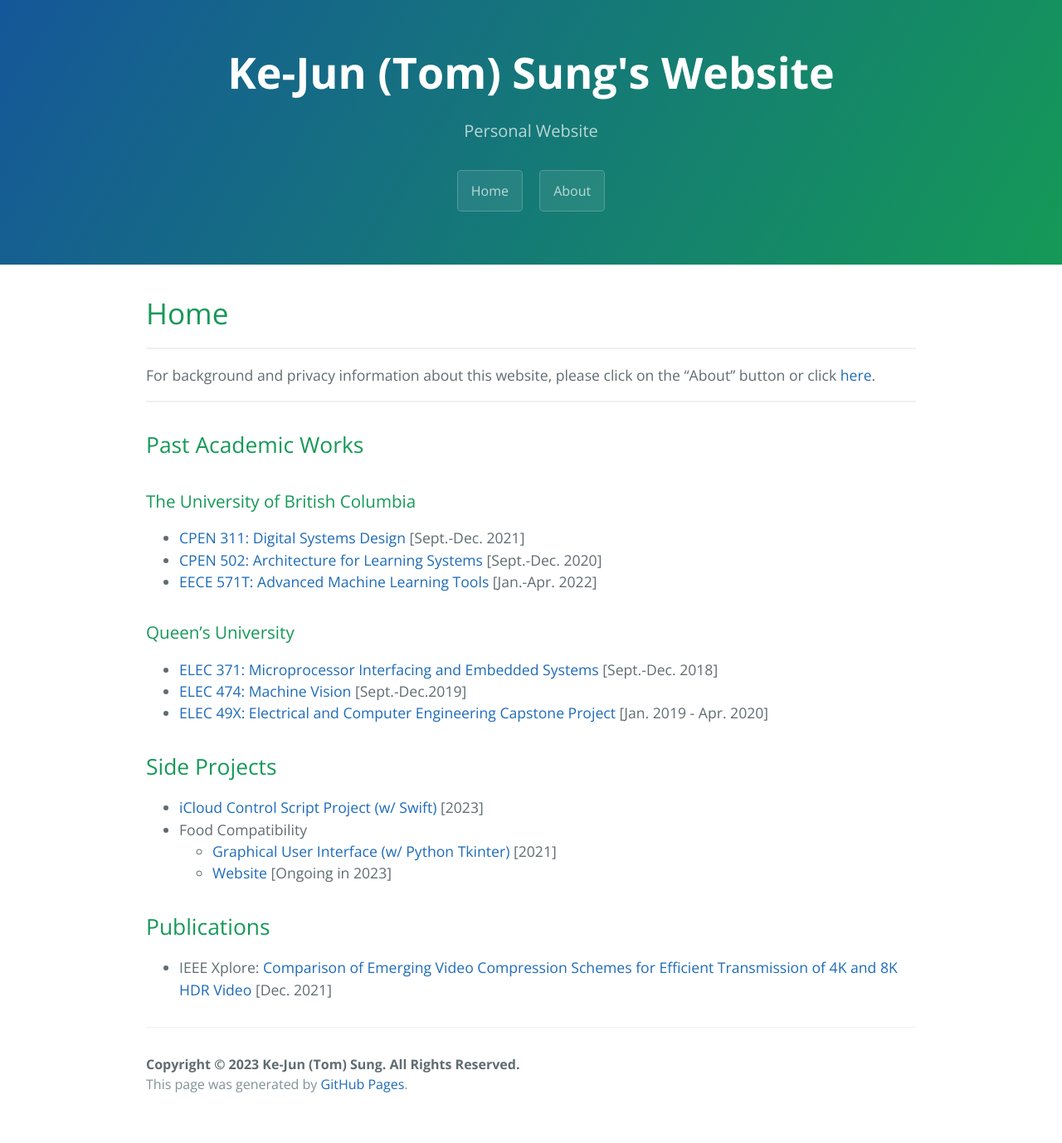
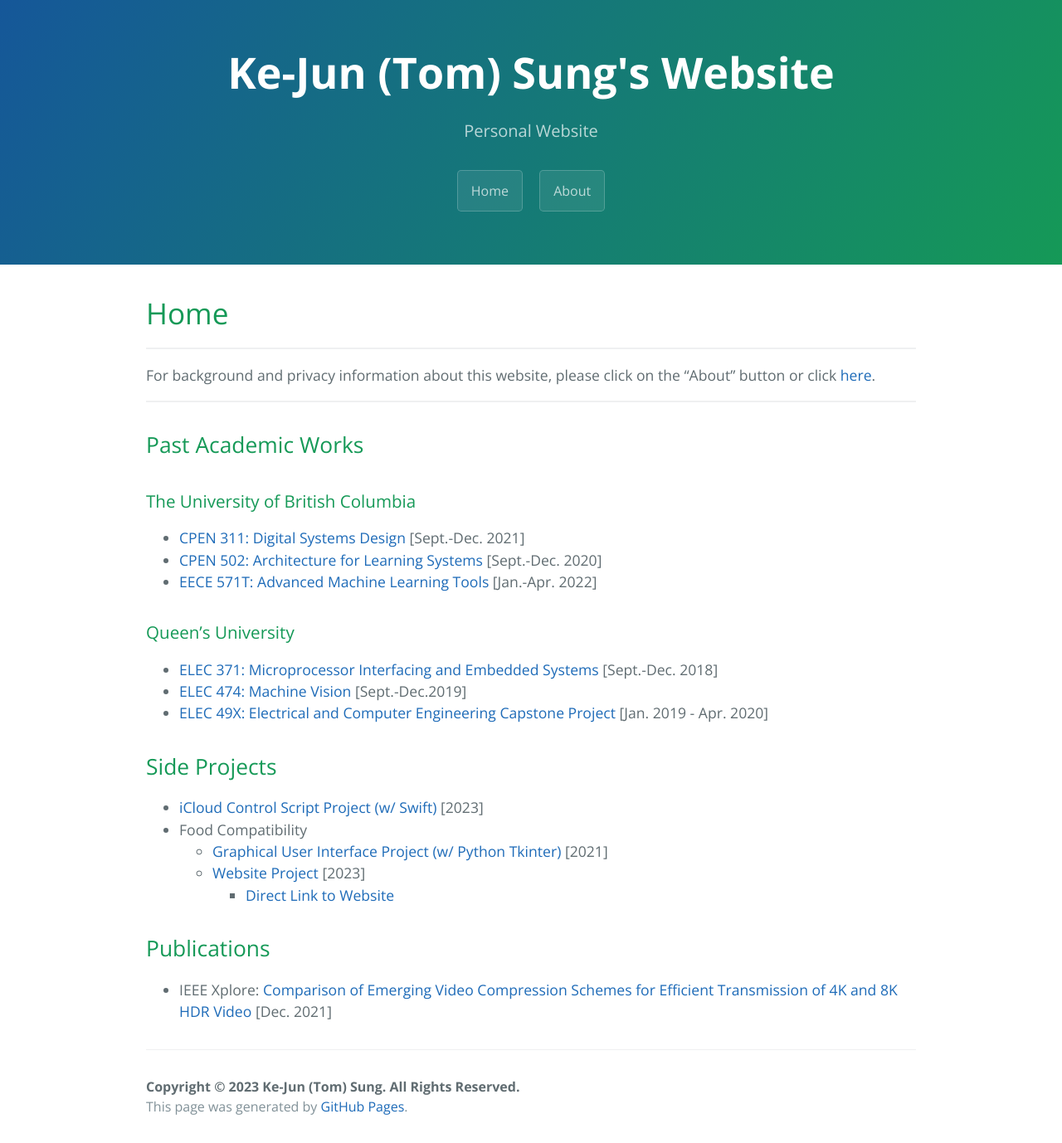
Before and after one commit to tkjsung/tkjsung.github.io, a Jekyll site: the page built from md_files/home.md, in a window 1280 px wide. Shown: the whole page at 83% size. Built offline with Jekyll 4.4.1, drawn with Linux system fonts in a browser that asks for light colours; before the commit the page ends 1351 px from its top, so only the background shows below that.

Commit message:
re-organized home page

```diff
--- a/md_files/home.md
+++ b/md_files/home.md
@@ -11,8 +11,6 @@ title: Home
 * * *
 
 For background and privacy information about this website, please click on the "About" button or click [here](/md_files/about).
-
-<!-- Welcome to my website. Here you can find my past academic software-related works and side projects that I decide to post on GitHub. Click on the links in the bullet lists to visit their respective pages and repositories. -->
 
 * * *
 
@@ -35,8 +33,9 @@ For background and privacy information about this website, please click on the "
 
 * [iCloud Control Script Project (w/ Swift)](/md_files/side_icloudctrlscript) [2023]
 * Food Compatibility
-  * [Graphical User Interface (w/ Python Tkinter)](/md_files/side_foodcompat_gui) [2021]
-  * [Website](/md_files/side_foodcompat_website) [Ongoing in 2023]
+  * [Graphical User Interface Project (w/ Python Tkinter)](/md_files/side_foodcompat_gui) [2021]
+  * [Website Project](/md_files/side_foodcompat_website) [2023]
+    * <a href="/side_foodcompat/html/food_compat_prod.html" target="_blank">Direct Link to Website</a>
 
 ## Publications
 
```
